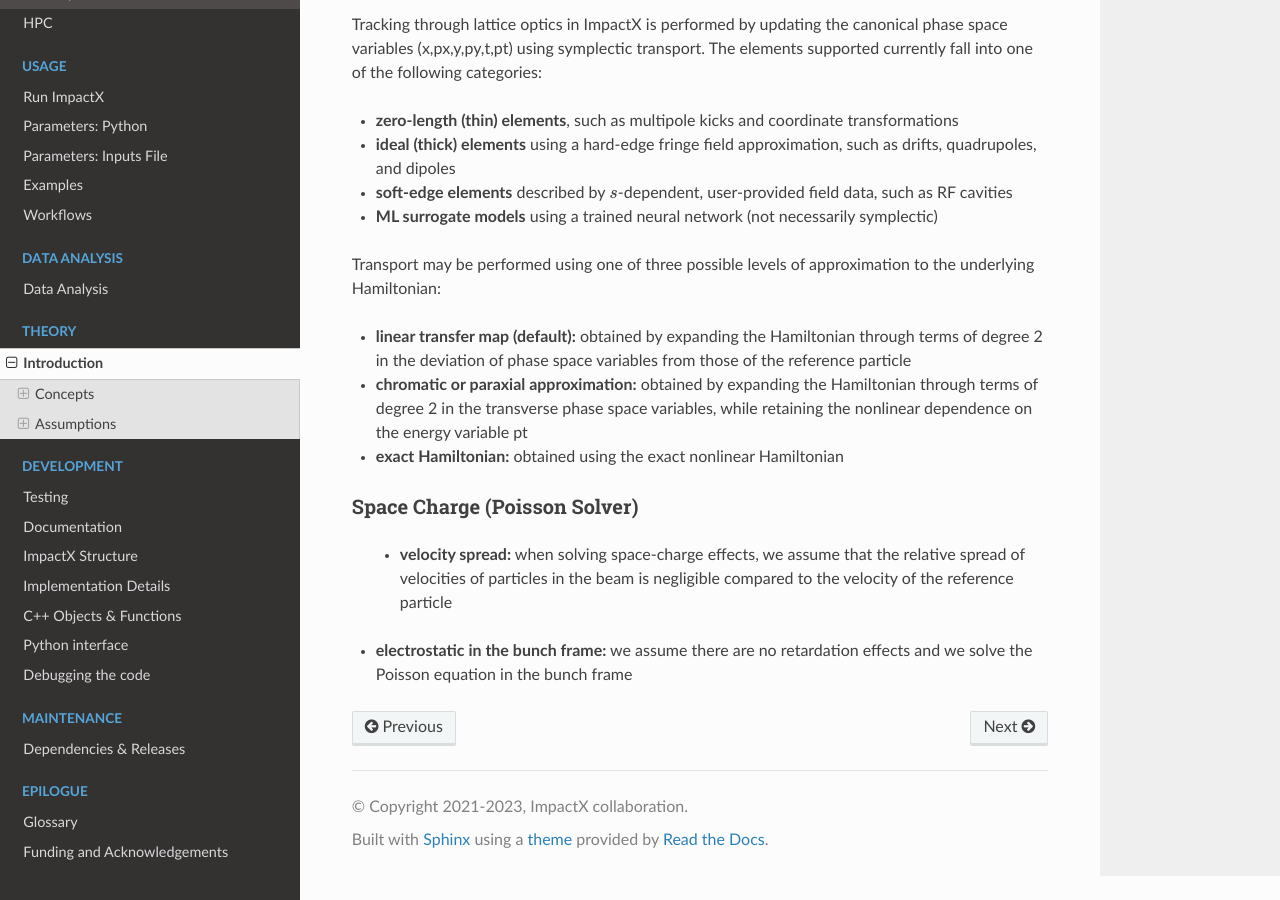
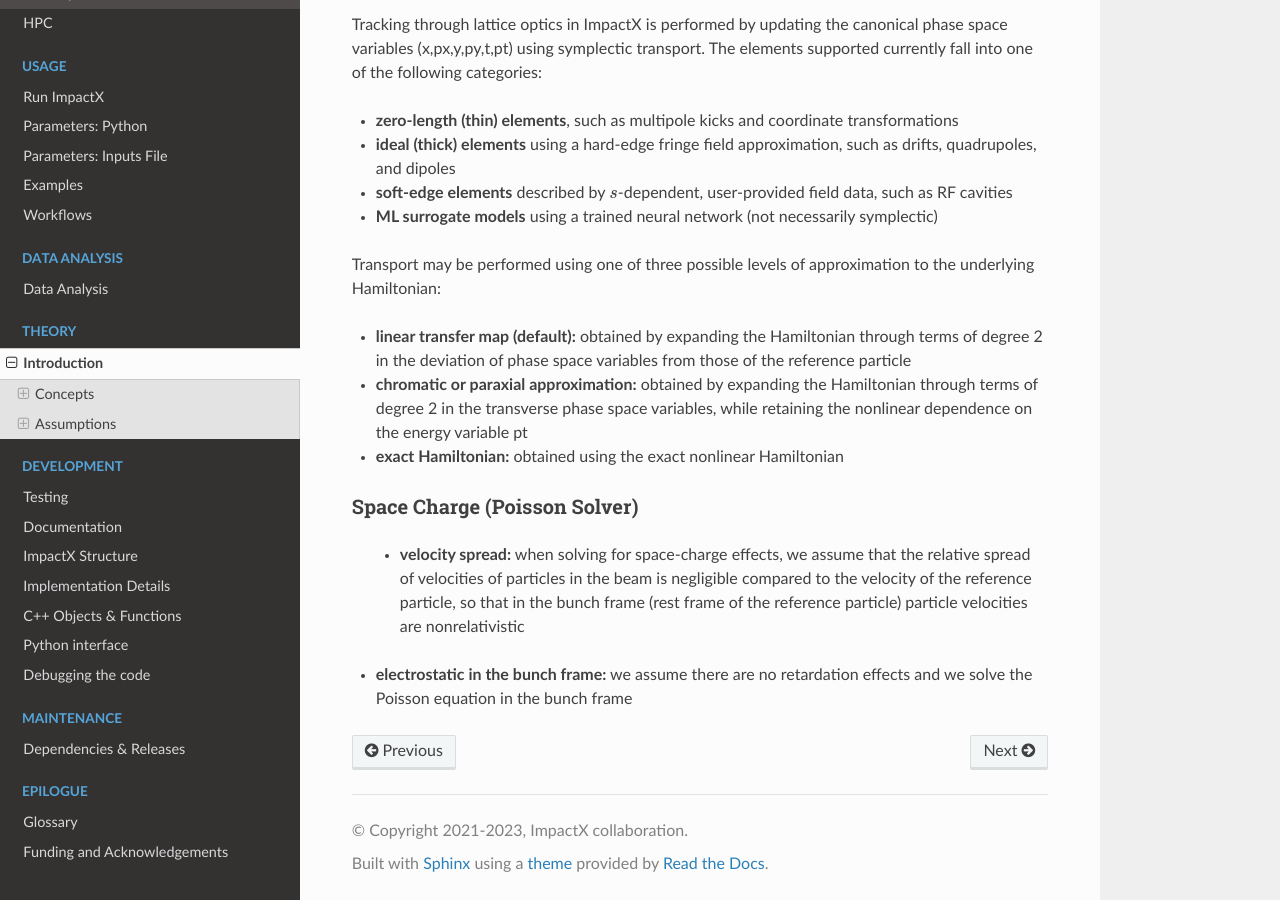
Before and after one commit to ECP-WarpX/impactx, a Sphinx documentation site: the page built from docs/source/theory/intro.rst, in a window 1280 px wide and 900 px high, scrolled down 1290 px. Built offline with Sphinx 7.4.7 and the Read the Docs theme 2.0.0, drawn with Linux system fonts in a browser that asks for light colours; pages that are not in the unit, such as notebooks, are missing from menus.

Commit message:
Update intro.rst
Another update to documentation

```diff
--- a/docs/source/theory/intro.rst
+++ b/docs/source/theory/intro.rst
@@ -66,6 +66,6 @@ Transport may be performed using one of three possible levels of approximation t
 Space Charge (Poisson Solver)
 """""""""""""""""""""""""""""
 
-  * **velocity spread:** when solving space-charge effects, we assume that the relative spread of velocities of particles in the beam is negligible compared to the velocity of the reference particle
+  * **velocity spread:** when solving for space-charge effects, we assume that the relative spread of velocities of particles in the beam is negligible compared to the velocity of the reference particle, so that in the bunch frame (rest frame of the reference particle) particle velocities are nonrelativistic
 
 * **electrostatic in the bunch frame:** we assume there are no retardation effects and we solve the Poisson equation in the bunch frame
```
